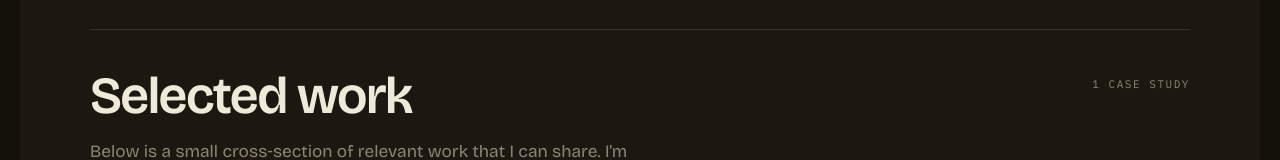
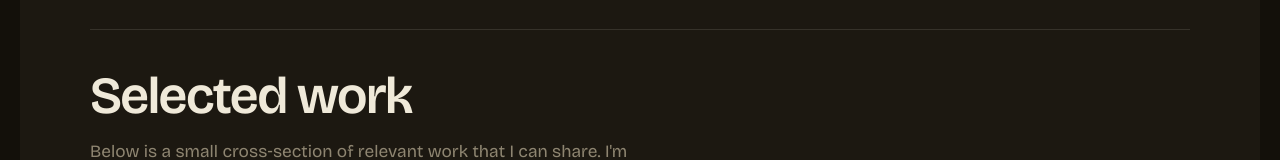
Before and after one commit to sandonhansen/portfolio, a React (Vite) app: page /work in a window 1280 px wide. Shown: the part 758-918 px from the top of the page. Built offline with nearby package versions, Linux system fonts and the light colour scheme.

Commit message:
Remove case study count from Work page header
Drop the project counter so the Selected work section only shows the title and intro description.

Co-authored-by: sandonhansen <sandonhansen@users.noreply.github.com>

```diff
--- a/src/pages/work.css
+++ b/src/pages/work.css
@@ -54,16 +54,11 @@
 
 /* Section header */
 .work .work-head {
-  display: flex;
-  align-items: flex-start;
-  justify-content: space-between;
-  gap: 24px;
   padding-top: clamp(28px, 4vw, 40px);
   margin-bottom: clamp(22px, 3vw, 32px);
   border-top: 1px solid var(--line);
 }
 .work .work-head-copy {
-  min-width: 0;
   max-width: 52ch;
 }
 .work .work-head-title {
@@ -82,15 +77,6 @@
   line-height: 1.62;
   color: var(--muted);
   margin: 16px 0 0;
-}
-.work .work-head-count {
-  font-family: var(--mono);
-  font-size: 11px;
-  letter-spacing: 0.14em;
-  text-transform: uppercase;
-  color: var(--muted);
-  flex: none;
-  padding-top: 0.55em;
 }
 
 /* Project cards */
--- a/src/pages/work.jsx
+++ b/src/pages/work.jsx
@@ -68,8 +68,6 @@ function work() {
   }, [])
 
   const slide = REEL_SLIDES[active]
-  const count = CASE_STUDIES.length
-  const countLabel = `${count} case ${count === 1 ? 'study' : 'studies'}`
 
   return (
     <div className="work-index">
@@ -96,7 +94,6 @@ function work() {
             Below is a small cross‑section of relevant work that I can share. I&apos;m happy to walk through my process and discuss these examples, get in touch to learn more.
           </p>
         </div>
-        <span className="work-head-count">{countLabel}</span>
       </header>
 
       <div className="project-list">
```
